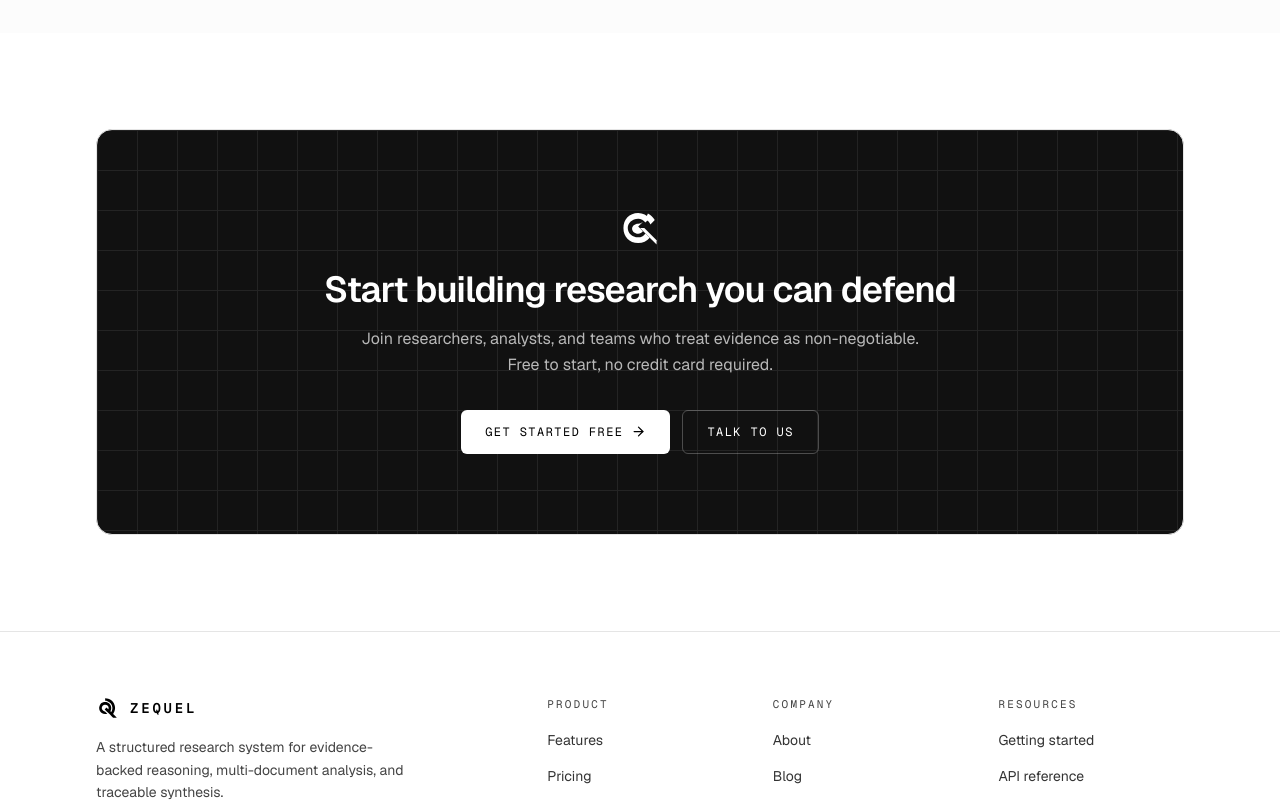
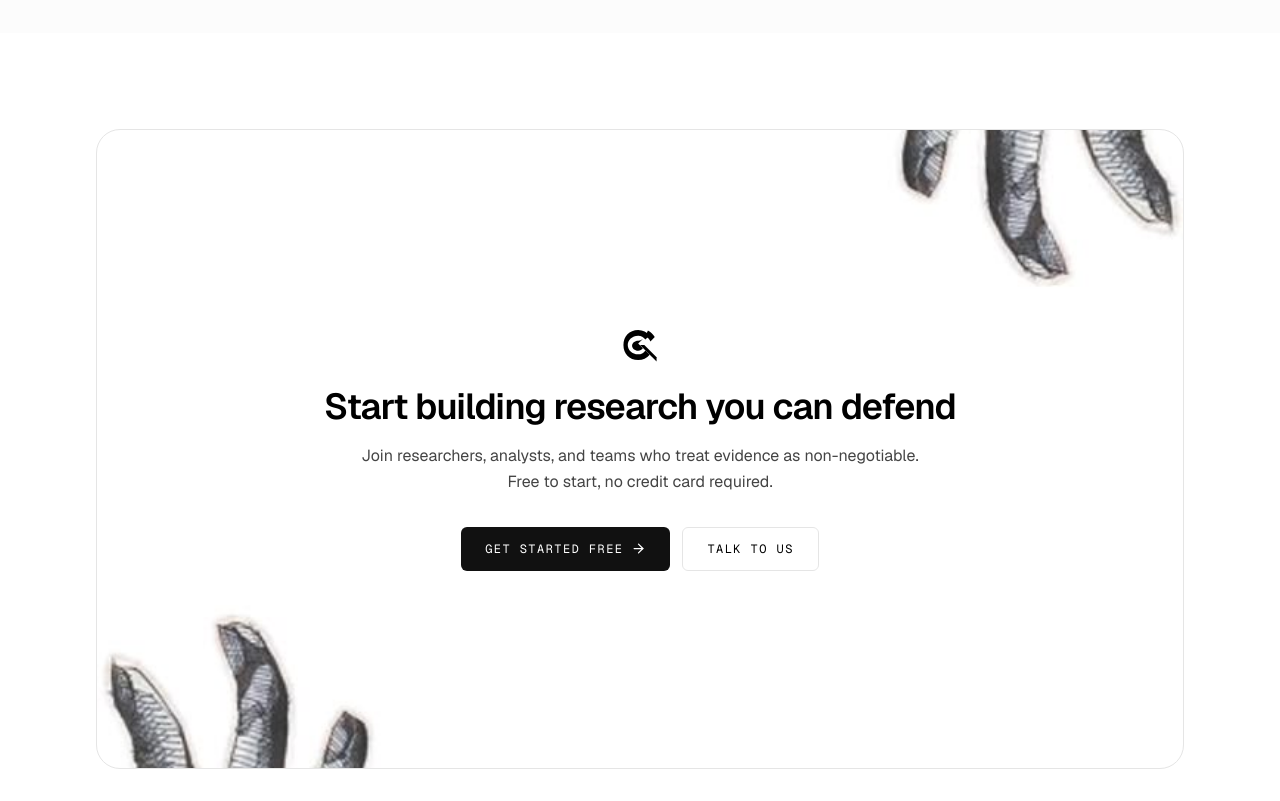
Before and after one commit to AbsalexLabs/zequel, a Next.js app in the folder apps/website/: page / in a window 1280 px wide. Shown: the part 5680-6481 px from the top of the page. Built offline with nearby package versions, Linux system fonts and the light colour scheme; no server answers; what @zequel/ui would draw is missing.

Commit message:
feat: enhance CTA section with background image and updated styles
Co-authored-by: Absalem Aroon <198504168+AbsalemAroon@users.noreply.github.com>

```diff
--- a/apps/website/components/site/cta-section.tsx
+++ b/apps/website/components/site/cta-section.tsx
@@ -1,4 +1,5 @@
 import Link from 'next/link'
+import Image from 'next/image'
 import { ArrowRight } from 'lucide-react'
 import { ZequelIcon } from '@zequel/ui/components/zequel-icon'
 import { AUTH_LINKS } from "@/lib/site/links"
@@ -6,36 +7,45 @@
 export function CtaSection() {
   return (
     <section className="mx-auto w-full max-w-6xl px-4 py-24 sm:px-6 lg:px-8">
-      <div className="relative overflow-hidden rounded-2xl border border-border bg-primary px-6 py-16 text-center text-primary-foreground sm:px-12 sm:py-20">
+      <div className="relative flex min-h-[34rem] items-center justify-center overflow-hidden rounded-3xl border border-border bg-card px-6 py-20 sm:min-h-[40rem] sm:px-12">
+        {/* Two-hands engraving background. White is dropped via blend modes so only the
+            crosshatch hands remain — inverted in dark mode so they read as light. */}
+        <Image
+          src="/site/contact-hands.jpg"
+          alt=""
+          aria-hidden
+          fill
+          priority
+          sizes="(max-width: 1152px) 100vw, 1152px"
+          className="pointer-events-none select-none object-cover opacity-90 mix-blend-multiply dark:opacity-80 dark:mix-blend-screen dark:invert"
+        />
+
+        {/* Soft focus halo behind the copy so it stays legible over the artwork */}
         <div
           aria-hidden
-          className="pointer-events-none absolute inset-0 opacity-[0.08]"
-          style={{
-            backgroundImage:
-              'linear-gradient(to right, currentColor 1px, transparent 1px), linear-gradient(to bottom, currentColor 1px, transparent 1px)',
-            backgroundSize: '40px 40px',
-          }}
+          className="pointer-events-none absolute left-1/2 top-1/2 h-72 w-[36rem] max-w-[90%] -translate-x-1/2 -translate-y-1/2 rounded-full bg-card/70 blur-2xl"
         />
-        <div className="relative flex flex-col items-center">
-          <ZequelIcon size={36} className="text-primary-foreground" />
-          <h2 className="mt-6 max-w-2xl text-balance text-3xl font-semibold tracking-[-0.025em] sm:text-4xl">
+
+        <div className="relative z-10 flex flex-col items-center text-center">
+          <ZequelIcon size={36} className="text-foreground" />
+          <h2 className="mt-6 max-w-2xl text-balance text-3xl font-semibold tracking-[-0.025em] text-foreground sm:text-4xl">
             Start building research you can defend
           </h2>
-          <p className="mt-4 max-w-xl text-pretty leading-relaxed text-primary-foreground/70">
+          <p className="mt-4 max-w-xl text-pretty leading-relaxed text-muted-foreground">
             Join researchers, analysts, and teams who treat evidence as non-negotiable. Free to start, no credit card
             required.
           </p>
           <div className="mt-8 flex flex-col items-center gap-3 sm:flex-row">
             <Link
               href={AUTH_LINKS.signup}
-              className="group inline-flex h-11 items-center gap-2 rounded-md bg-background px-6 font-mono text-xs tracking-[0.12em] text-foreground uppercase transition-opacity hover:opacity-90"
+              className="group inline-flex h-11 items-center gap-2 rounded-md bg-primary px-6 font-mono text-xs uppercase tracking-[0.12em] text-primary-foreground transition-opacity hover:opacity-90"
             >
               Get started free
               <ArrowRight size={15} className="transition-transform group-hover:translate-x-0.5" />
             </Link>
             <Link
               href="/contact"
-              className="inline-flex h-11 items-center rounded-md border border-primary-foreground/25 px-6 font-mono text-xs tracking-[0.12em] text-primary-foreground uppercase transition-colors hover:bg-primary-foreground/10"
+              className="inline-flex h-11 items-center rounded-md border border-border bg-background/80 px-6 font-mono text-xs uppercase tracking-[0.12em] text-foreground backdrop-blur transition-colors hover:bg-muted"
             >
               Talk to us
             </Link>
```
Also changed, not shown: apps/website/public/site/contact-hands.jpg (added).
